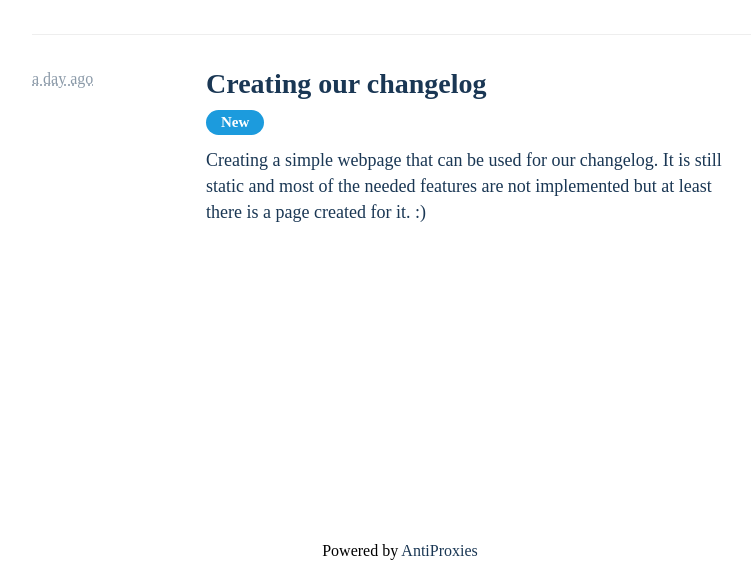
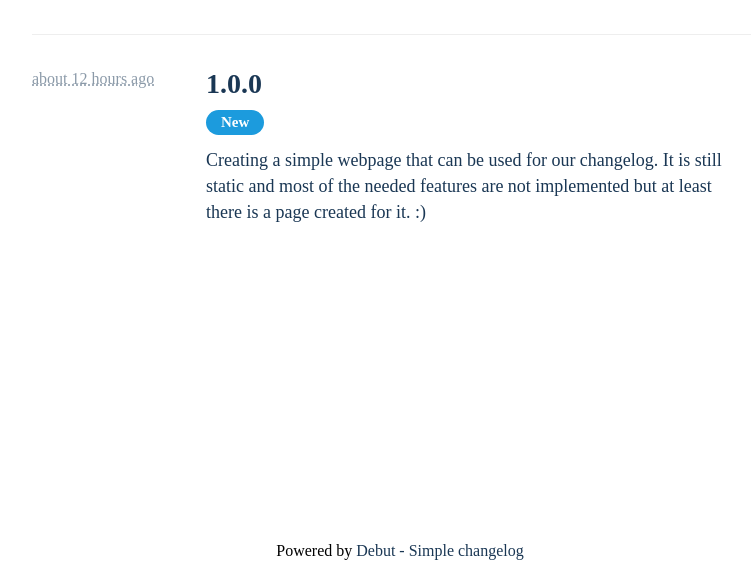
Before and after one commit to AntiProxies/Changelog, a plain HTML site: page index.html in a window 1280 px wide. Shown: the part 235-800 px from the top of the page, without its empty margins (248-999 px from the left). Drawn offline with Linux system fonts and the light colour scheme.

Commit message:
Updating name

```diff
--- a/css/style.css
+++ b/css/style.css
@@ -72,6 +72,7 @@
     bottom:0;
     width:100%;
     height:75px;
+    margin-top: -50px;
   }
 #credit {
     font-size: 12px;
--- a/index.html
+++ b/index.html
@@ -27,22 +27,22 @@
 
     <div class="header">AntiProxies Changelog</div>
 
-  <!--  Changelog-item FOR EACH ENTRY -->
+    <!--  Changelog-item FOR EACH ENTRY -->
     <div class="changelog-item">
-      <div class="date"><abbr class="timeago" title="12 March 2020">2020-03-12</abbr></div>
+      <div class="date"><abbr class="timeago" title="13 March 2020">2020-03-12</abbr></div>
       <div class="content">
-        <div class="title">Creating our changelog</div>
+        <div class="title">1.0.0</div>
         <div class="type new">New</div>
         <div class="body">Creating a simple webpage that can be used for our changelog. It is still static and most of the needed features are not implemented but at least there is a page created for it. :)</div>
       </div>
     </div>
     <!-- REPEAT ABOVE Changelog-item FOR EACH ENTRY -->
 
-
+    <div class="header"></div>
   </div>
   <div id="footer">
     <div id="footer-wrap"></div>
-      <p id="credit"></p>Powered by <a href="https://github.com/AntiProxies/Changelog" target="_blank">AntiProxies</a></p>
+      <p id="credit"></p>Powered by <a href="https://github.com/AntiProxies/Debut-Simple-changelog" target="_blank">Debut - Simple changelog</a></p>
   </div>
   <script src="js/timeago.js" type="text/javascript"></script>
 </body>
```
Also changed, not shown: 1 other file.
